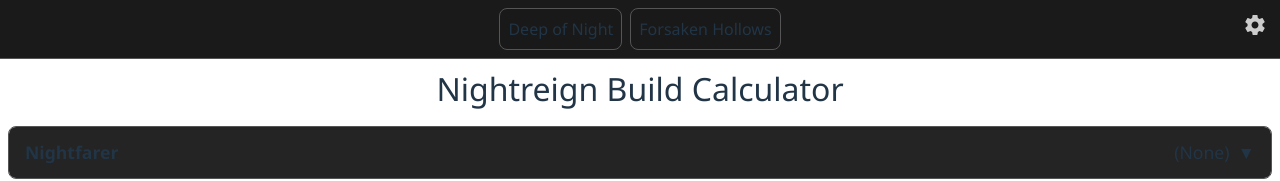
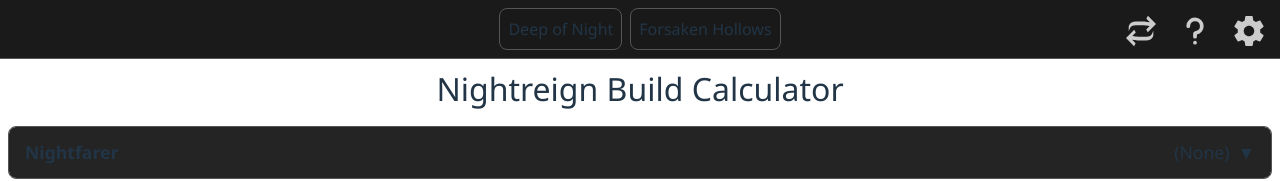
Before and after one commit to sterance/nightreign-build-calculator, a React (Vite) app in the folder client/: page / in a window 1280 px wide. Shown: the top 181 px of the page. Built offline with nearby package versions, Linux system fonts and the light colour scheme.

Commit message:
added new buttons to top left settings

```diff
--- a/client/src/App.css
+++ b/client/src/App.css
@@ -188,10 +188,6 @@ button:hover {
 }
 
 .floating-button {
-  position: fixed;
-  top: 1rem;
-  right: 1rem;
-  z-index: 1001;
   background-color: transparent;
   border-radius: 50%;
   font-size: 1.5rem;
@@ -199,6 +195,12 @@ button:hover {
   cursor: pointer;
   line-height: 0;
   padding: 0.25rem 0.25rem;
+  border: 1px solid transparent;
+}
+
+.floating-button svg {
+  width: 36px;
+  height: 36px;
 }
 
 .corner-button {
@@ -2104,7 +2106,7 @@ button:hover {
   display: contents;
 }
 
-.top-controls-bar {
+.options-top-left {
   position: absolute;
   top: 1rem;
   left: 1rem;
@@ -2112,6 +2114,16 @@ button:hover {
   flex-direction: row;
   gap: 0.5rem;
   z-index: 1000;
+}
+
+.options-top-right {
+  position: absolute;
+  top: 1rem;
+  right: 1rem;
+  z-index: 1001;
+  display: flex;
+  flex-direction: row;
+  gap: 0.5rem;
 }
 
 /* ========================================
@@ -2123,7 +2135,7 @@ button:hover {
   }
 
   /* top controls bar - full width, centered */
-  .top-controls-bar {
+  .options-top-left {
     position: static;
     justify-content: center;
     padding: 0.5rem 0;
@@ -2135,6 +2147,12 @@ button:hover {
     margin-right: calc(50% - 50vw);
   }
 
+  .options-top-right {
+    position: fixed;
+    top: 0.5rem;
+    right: 0.5rem;
+  }
+
   .floating-checkbox {
     opacity: 1;
   }
@@ -2145,11 +2163,6 @@ button:hover {
     margin: 0.25rem 0;
   }
 
-  /* settings button positioning */
-  .floating-button {
-    top: 0.5rem;
-    right: 0.5rem;
-  }
 
   /* app container adjustments */
   .app-container {
--- a/client/src/App.jsx
+++ b/client/src/App.jsx
@@ -1,4 +1,8 @@
-import { useState, useRef, useEffect } from 'react';
+import {
+  useState,
+  useRef,
+  useEffect
+} from 'react';
 import './App.css';
 import CharacterSelection from './components/CharacterSelection';
 import VesselButton from './components/VesselButton';
@@ -8,12 +12,24 @@ import DesiredEffects from './components/DesiredEffects';
 import RelicsPage from './components/RelicsPage';
 import nightfarers from './data/nightfarers.json';
 import vesselsRaw from './data/vessels.json';
-import { RelicIcon, UploadIcon, SettingsIcon, SwordIcon, CloseIcon } from './components/Icons';
+import {
+  RelicIcon,
+  UploadIcon,
+  SettingsIcon,
+  SwordIcon,
+  CloseIcon,
+  TransferIcon,
+  QuestionMarkIcon
+} from './components/Icons';
 import effects from './data/effects.json';
 import SettingsPage from './components/SettingsPage';
 import SavedBuildsPage from './components/SavedBuildsPage';
 import ToastNotification from './components/ToastNotification';
-import { shouldUseDarkText, createEffectMap, capitalize } from './utils/utils';
+import {
+  shouldUseDarkText,
+  createEffectMap,
+  capitalize
+} from './utils/utils';
 import { useUserOptions } from './utils/hooks';
 import { extractAllRelicsFromSl2 } from './utils/relicExtractor';
 
@@ -491,7 +507,7 @@ function App() {
   return (
     <div className="app-container">
       <ToastNotification toasts={toasts} />
-      <div className="top-controls-bar">
+      <div className="options-top-left">
         <div
           className={showDeepOfNight ? 'floating-checkbox checked' : 'floating-checkbox'}
           onClick={handleDeepOfNightToggle}
@@ -507,6 +523,19 @@ function App() {
         </div>
       </div>
 
+      <div className="options-top-right">
+        <button
+          className='floating-button'
+          title='Transfer'
+        >
+          <TransferIcon />
+        </button>
+        <button
+          className='floating-button'
+          title='Help'
+        >
+          <QuestionMarkIcon />
+        </button>
         <button
           className="floating-button"
           title='Settings'
@@ -514,6 +543,7 @@ function App() {
         >
           <SettingsIcon />
         </button>
+      </div>
 
 
       <div className="content-wrapper">
--- a/client/src/components/Icons.jsx
+++ b/client/src/components/Icons.jsx
@@ -85,16 +85,11 @@ export const QuestionMarkIcon = () => (
     xmlns="http://www.w3.org/2000/svg"
     width="16"
     height="16"
-    viewBox="0 0 24 24"
-    fill="none"
-    stroke="currentColor"
-    strokeWidth="2"
-    strokeLinecap="round"
-    strokeLinejoin="round"
+    viewBox="0 0 48 48"
+    fill="currentColor"
   >
-    <circle cx="12" cy="12" r="10" />
-    <path d="M9.09 9a3 3 0 0 1 5.83 1c0 2-3 3-3 3" />
-    <line x1="12" y1="17" x2="12.01" y2="17" />
+    <path d="M24.3,6A11.2,11.2,0,0,0,16,9.3a11,11,0,0,0-3.5,8.2,2.5,2.5,0,0,0,5,0,6.5,6.5,0,0,1,2-4.7A6.2,6.2,0,0,1,24.2,11a6.5,6.5,0,0,1,1,12.9,4.4,4.4,0,0,0-3.7,4.4v3.2a2.5,2.5,0,0,0,5,0V28.7a11.6,11.6,0,0,0,9-11.5A11.7,11.7,0,0,0,24.3,6Z" />
+    <circle cx="24" cy="39.5" r="2.5" />
   </svg>
 );
 
@@ -313,3 +308,16 @@ export const ExternalLinkIcon = () => (
     <line x1="10" y1="14" x2="21" y2="3" />
   </svg>
 );
+
+export const TransferIcon = () => (
+  <svg
+    xmlns="http://www.w3.org/2000/svg"
+    width="16"
+    height="16"
+    viewBox="0 0 24 24"
+    fill="currentColor"
+  >
+    <path d="M3.8 9.2c0-.9 1-2.6 2.3-3.1s3.3-.5 6-.5c2.9 0 5.8.5 5.8.5l-2.3-2.3 1-1.9L22 7.4l-5.5 5.5-1-1.9 2.3-2.3s-2.9-.5-5.9-.5c-2.6 0-4.6 0-5.9.5s-2.2 3.7-2.2 3.7V9.2z" />
+    <path d="M20.2 14.8c0 .9-1 2.6-2.3 3.1s-3.3.5-6 .5c-2.9 0-5.8-.5-5.8-.5l2.3 2.3-1 1.9L2 16.6l5.5-5.5 1 1.9-2.3 2.3s2.9.5 5.9.5c2.6 0 4.6 0 5.9-.5s2.2-3.7 2.2-3.7v3.2z" />
+  </svg>
+);
```
Also changed, not shown: client/src/data/relics.json. Lines whose indentation alone changed are shown as unchanged.
